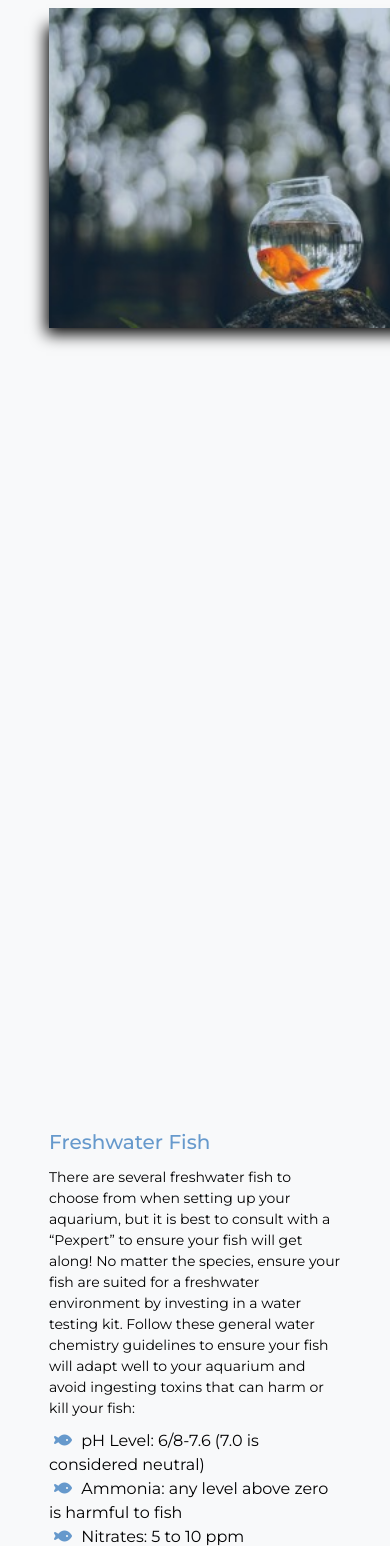
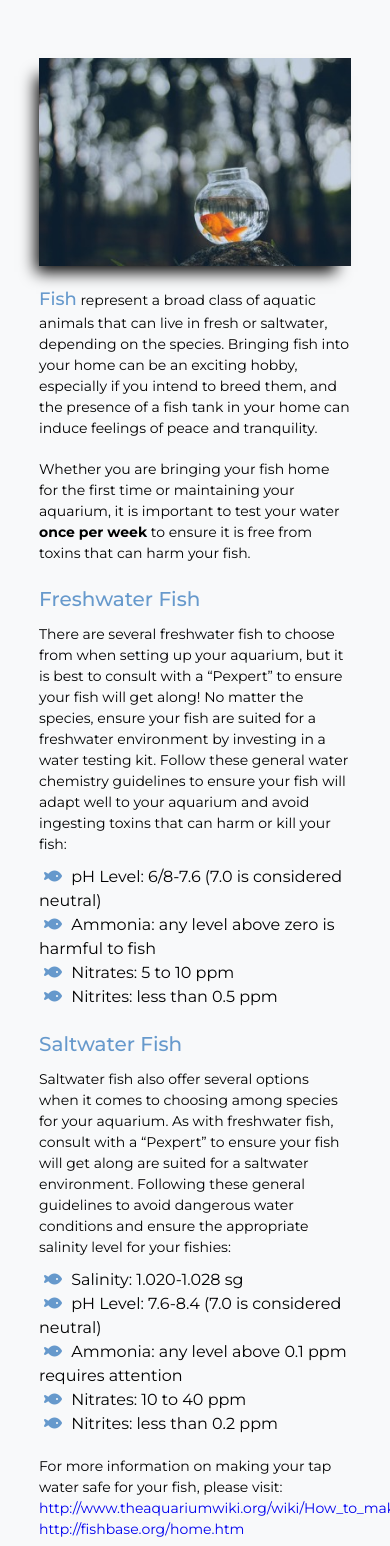
Before and after one commit to FeeterMcGeeter/TNM2-Prototype, a plain HTML site: page fish.html in a window 390 px wide. Shown: the part 82-1628 px from the top of the page. Drawn offline with Linux system fonts and the light colour scheme.

Commit message:
all pages responsive

```diff
--- a/fish.html
+++ b/fish.html
@@ -11,10 +11,10 @@
 </head>
 <body>
     <!--Header (Navbar)-->
-    <nav class="nav" id="nav">
+    <nav class="nav secondary-page-header" id="nav">
         <div class="nav__logo">
             <a
-                href="index.html"
+                href="#nav"
                 class="nav__logo-link"
                 title="Company Logo">
                 <img src="images/Logo1.png" alt="Company Logo">
@@ -29,18 +29,21 @@
                     Home
                 </a>
             </li>
+
             <li class="nav__list-item">
                 <a href="dogs.html" class="nav__list-link">
                     Dogs
                 </a>
             </li>
+
             <li class="nav__list-item">
                 <a href="cats.html" class="nav__list-link">
                     Cats
                 </a>
             </li>
+
             <li class="nav__list-item">
-                <a href="#nav" class="nav__list-link">
+                <a href="fish.html" class="nav__list-link">
                     Fish
                 </a>
             </li>
@@ -70,7 +73,7 @@
             class="nav__cta-button"
             id="cta-button"
             value="Ask a Pro"
-            onclick="location.href='index.html#request-form'"
+            onclick="location.href='#request-form'"
         >
 
         <!-- Hamburger Nav Menu on Mobile -->
@@ -83,92 +86,95 @@
 
     <!--Main Content-->
     <div class="container">
-        <section class="container-section image-section">
-            <div class="container-image" title="Fish in bowl">
-                <img  src="images/Fish1.jpg" alt="Fish in bowl">
-            </div>
+        <section class="container__section image-section">
+            <img
+                class="container__image"
+                src="images/Fish1.jpg"
+                alt="Fish in bowl"
+                title="Fish in bowl"
+            >
 
-            <section class="container-sub-section">
-                <p class="container-info first-fish-info">
-                    Fish represent a broad class of aquatic animals that can live in fresh or saltwater, depending on the species. Bringing fish into your home can be an exciting hobby, especially if you intend to breed them, and the presence of a fish tank in your home can induce feelings of peace and tranquility.
-                </p>
+            <section class="container__sub-section">
+                <p class="container__info first-fish-info">
+                    <span>Fish</span> represent a broad class of aquatic animals that can live in fresh or saltwater, depending on the species. Bringing fish into your home can be an exciting hobby, especially if you intend to breed them, and the presence of a fish tank in your home can induce feelings of peace and tranquility.
+                </span>
 
-                <p class="container-info">
-                    Whether you are bringing your fish home for the first time or maintaining your aquarium, it is important to test your water <span>once per week</span> to ensure it is free from toxins that can harm your fish.
+                <p class="container__info">
+                    Whether you are bringing your fish home for the first time or maintaining your aquarium, it is important to test your water <b>once per week</b> to ensure it is free from toxins that can harm your fish.
                 </p>
             </section>
         </section>
 
-        <section class="container-section">
-            <p class="container-info-title">Freshwater Fish</p>
+        <section class="container__section">
+            <p class="container__info-title">Freshwater Fish</p>
 
-            <p class="container-info">
+            <p class="container__info">
                 There are several freshwater fish to choose from when setting up your aquarium, but it is best to consult with a “Pexpert” to ensure your fish will get along! No matter the species, ensure your fish are suited for a freshwater environment by investing in a water testing kit. Follow these general water chemistry guidelines to ensure your fish will adapt well to your aquarium and avoid ingesting toxins that can harm or kill your fish:
             </p>
 
-            <ul class="container-list">
-                <li class="container-list-item">
+            <ul class="container__list">
+                <li class="container__list-item">
                     <i class="fa-solid fa-fish"></i>
                     pH Level: 6/8-7.6 (7.0 is considered neutral)
                 </li>
-                <li class="container-list-item">
+                <li class="container__list-item">
                     <i class="fa-solid fa-fish"></i>
                     Ammonia: any level above zero is harmful to fish
                 </li>
-                <li class="container-list-item">
+                <li class="container__list-item">
                     <i class="fa-solid fa-fish"></i>
                     Nitrates: 5 to 10 ppm
                 </li>
-                <li class="container-list-item">
+                <li class="container__list-item">
                     <i class="fa-solid fa-fish"></i>
                     Nitrites: less than 0.5 ppm
                 </li>
             </ul>
         </section>
 
-        <section class="container-section">
-            <p class="container-info-title">Saltwater Fish</p>
+        <section class="container__section">
+            <p class="container__info-title">Saltwater Fish</p>
 
-            <p class="container-info">
+            <p class="container__info">
                 Saltwater fish also offer several options when it comes to choosing among species for your aquarium. As with freshwater fish, consult with a “Pexpert” to ensure your fish will get along are suited for a saltwater environment. Following these general guidelines to avoid dangerous water conditions and ensure the appropriate salinity level for your fishies:
             </p>
 
-            <ul class="container-list">
-                <li class="container-list-item">
+            <ul class="container__list">
+                <li class="container__list-item">
                     <i class="fa-solid fa-fish"></i>
                     Salinity: 1.020-1.028 sg
                 </li>
-                <li class="container-list-item">
+                <li class="container__list-item">
                     <i class="fa-solid fa-fish"></i>
                     pH Level: 7.6-8.4 (7.0 is considered neutral)
                 </li>
-                <li class="container-list-item">
+                <li class="container__list-item">
                     <i class="fa-solid fa-fish"></i>
                     Ammonia: any level above 0.1 ppm requires attention
                 </li>
-                <li class="container-list-item">
+                <li class="container__list-item">
                     <i class="fa-solid fa-fish"></i>
                     Nitrates: 10 to 40 ppm
                 </li>
-                <li class="container-list-item">
+                <li class="container__list-item">
                     <i class="fa-solid fa-fish"></i>
                     Nitrites: less than 0.2 ppm
                 </li>
             </ul>
         </section>
 
-        <section class="container-section">
-            <p class="container-info">
+        <section class="container__section">
+            <p class="container__info">
                 For more information on making your tap water safe for your fish, please visit:
             </p>
 
-            <p class="container-info">
+            <p class="container__info">
                 <a href="http://www.theaquariumwiki.org/wiki/       How_to_make_tap_water_safe_for_fish" target="_blank">
                 http://www.theaquariumwiki.org/wiki/How_to_make_tap_water_safe_for_fish
                 </a>
             </p>
 
-            <p class="container-info">
+            <p class="container__info">
                 <a href="http://fishbase.org/home.htm" target="_blank">
                 http://fishbase.org/home.htm
                 </a>
@@ -216,5 +222,18 @@
     </footer>
 
     <script src="app.js"></script>
+    <script>
+        // FORM SUBMISSION AND RESETTING ON CLICK
+        const formToReset = document.getElementById("request-form");
+        formToReset.addEventListener("submit", (e) => {
+            e.preventDefault();
+            formToReset.reset();
+            alertUser();
+        });
+
+        function alertUser() {
+            alert("Submission Successful");
+        }
+    </script>
 </body>
 </html>
--- a/style.css
+++ b/style.css
@@ -99,6 +99,7 @@ li {
 
 .nav__list .nav__list-item {
     padding: 2rem 0;
+    margin-right: 2rem;
 }
 
 .nav__list-link {
@@ -910,64 +911,61 @@ hr {
 .secondary-page-header {
     margin-bottom: var(--mg-bottom-med);
 }
+
 .container {
     width: min(80%, 120rem);
     margin: 0 auto var(--mg-bottom-med) auto;
     font-size: var(--default-font-size);
 }
 
-.container-section {
-    padding: 0 1rem;
+.image-section {
+    display: flex;
+    flex-wrap: no-wrap;
+    gap: 2rem;
+
+    margin-bottom: var(--mg-bottom-med);
 }
 
-.image-section {
-    display: grid;
-    grid-template-columns: 1fr 2fr;
-    grid-gap: 2rem;
-
-    margin-bottom: var(--mg-bottom-med) !important;
-}
-
-.container-section:not(:last-of-type) {
-    margin-bottom: var(--mg-bottom-sm);
-}
-
-.container-section a:hover {
-    color: var(--color-secondary);
-    border-bottom: .1rem solid var(--color-secondary);
-}
-
-.container-info:first-of-type {
-    justify-self: center;
-    align-self: center;
-
-    padding: 1rem;
-}
-
-.container-image {
-    max-height: 32rem;
-}
-
-.container-image img {
-    width: 40rem;
-    height: 100%;
+.container__image {
+    min-width: 40%;
+    max-height: 30rem;
     object-fit: cover;
     -webkit-box-shadow: -.9rem 1.2rem 1.5rem -.6rem var(--color-dark);
     box-shadow: -.9rem 1.2rem 1.5rem -.6rem var(--color-dark);
 }
 
-.container-info-title {
+.container__section:not(:last-of-type) {
+    margin-bottom: var(--mg-bottom-sm);
+}
+
+.container__section a:hover {
+    color: var(--color-secondary);
+    border-bottom: .1rem solid var(--color-secondary);
+}
+
+.container__sub-section span {
+    color: var(--color-dark);
+    font-weight: 700;
+}
+
+.container__info-title {
     color: var(--color-primary-light);
     font-size: 2rem;
     font-weight: 500;
     margin-bottom: 1rem;
 }
 
-.container-list {
+.container__info span {
+    color: var(--color-primary-light);
+    font-weight: 500;
+    font-size: 1.8rem;
+}
+
+.container__list {
     margin-top: 1rem;
 }
 
-.container-list-item i {
+.container__list-item i {
     margin: 0 .5rem;
     color: var(--color-primary-light);
 }
@@ -985,3 +983,24 @@ hr {
 .container-info span {
     font-weight: 700;
 }
+
+@media screen and (max-width: 48rem) {
+    .image-section {
+        flex-wrap: wrap;
+        display: grid;
+    }
+
+    .container__image {
+        justify-self: center;
+    }
+}
+
+@media screen and (max-width: 30rem) {
+    .image-section {
+        display: flex;
+    }
+
+    .container__image {
+        flex-grow: 1;
+    }
+}
```
Also changed, not shown: cats.html (+41 -22 lines), dogs.html (+20 -17 lines).
